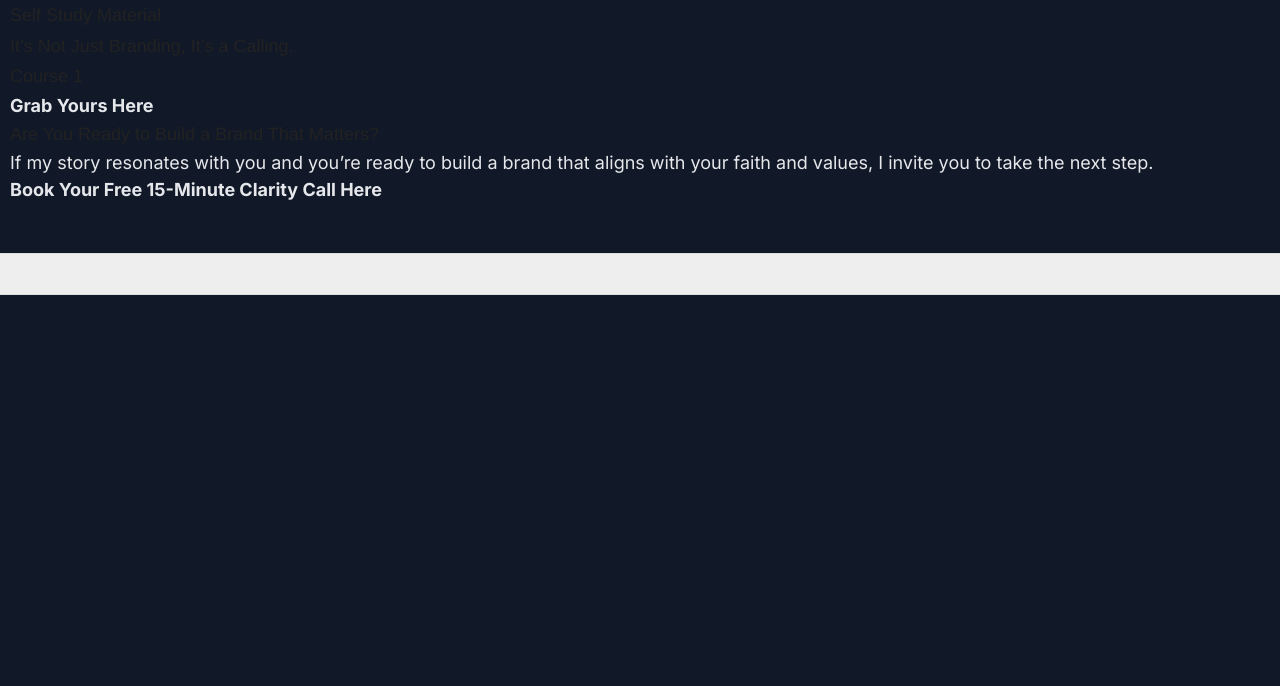
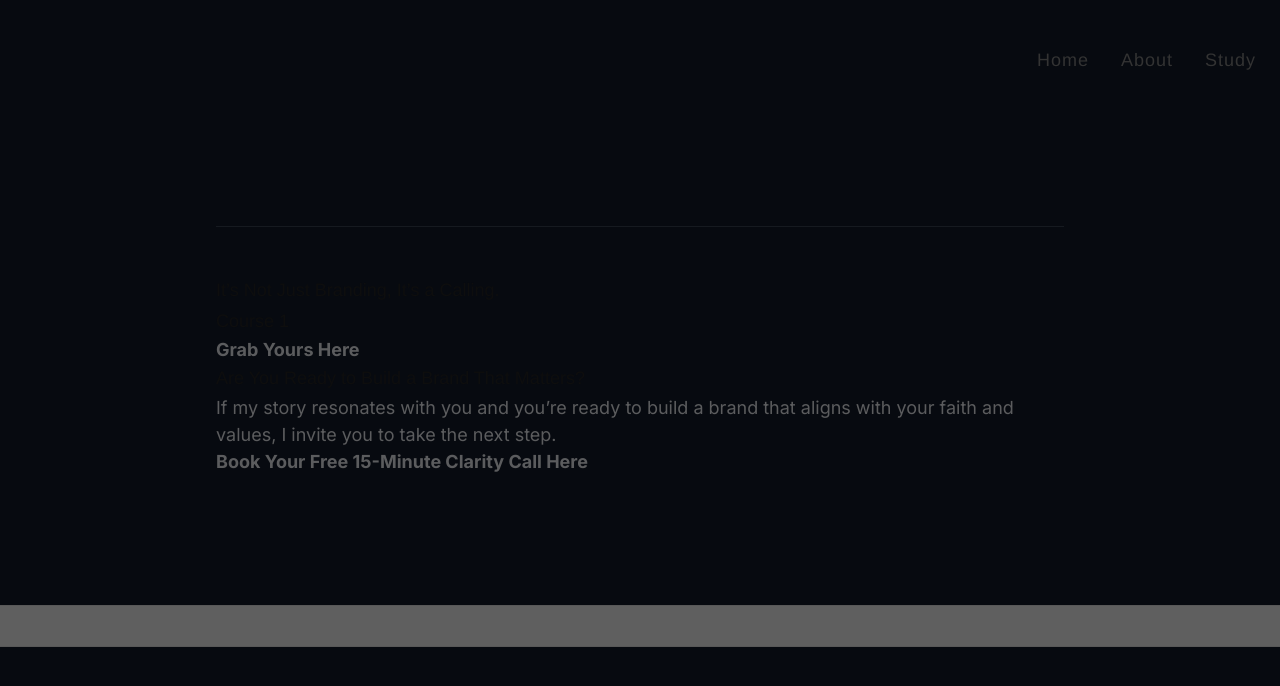
Before and after one commit to rualdo12/Rualdo-Kruger.github.io, a Jekyll site: the page built from study.md, in a window 1280 px wide. Shown: the top 686 px of the page. Built offline with Jekyll 4.4.1, drawn with Linux system fonts in a browser that asks for light colours; nearby versions of some CDN libraries.

Commit message:
Update page.html

```diff
--- a/_layouts/page.html
+++ b/_layouts/page.html
@@ -2,7 +2,8 @@
 layout: default
 ---
 
-<article class="page">
+<!DOCTYPE html>
+<html lang="en">
 <head>
     <meta charset="UTF-8">
     <meta name="viewport" content="width=device-width, initial-scale=1.0">
@@ -19,10 +20,29 @@ layout: default
         }
     </style>
 </head>
-<body class="bg-gray-900 text-gray-200">
-  <h1>{{ page.title }}</h1>
+    <body class="bg-gray-900 text-gray-200">
+        <header
+         <div class="absolute inset-0 bg-black bg-opacity-60"></div>
 
+    <div class="relative z-10 container mx-auto px-6 h-full flex flex-col">
+
+        <nav class="flex items-center justify-between py-6">
+            <div class="text-white font-semibold text-lg">
+            </div>
+            <div class="flex items-center space-x-8 text-white">
+                <a href="{{ site.baseurl }}/" class="hover:text-amber-400 transition-colors">Home</a>
+                <a href="{{ site.baseurl }}/about" class="hover:text-amber-400 transition-colors">About</a>
+                <a href="{{ site.baseurl }}/study" class="hover:text-amber-400 transition-colors">Study</a>
+            </div>
+        </nav>
+    </div>
+</header>
+
+<main class="container mx-auto max-w-4xl px-6 py-12 md:py-20">
+     <hr class="my-12 border-gray-700">
   <div class="entry">
     {{ content }}
   </div>
-</article>
+</main>
+</body>
+</html>
```
